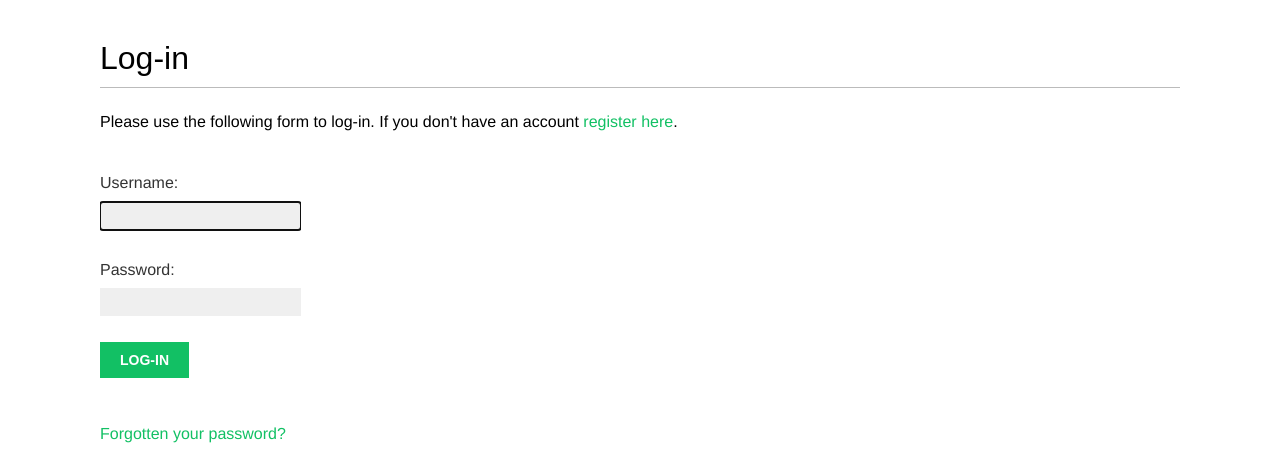
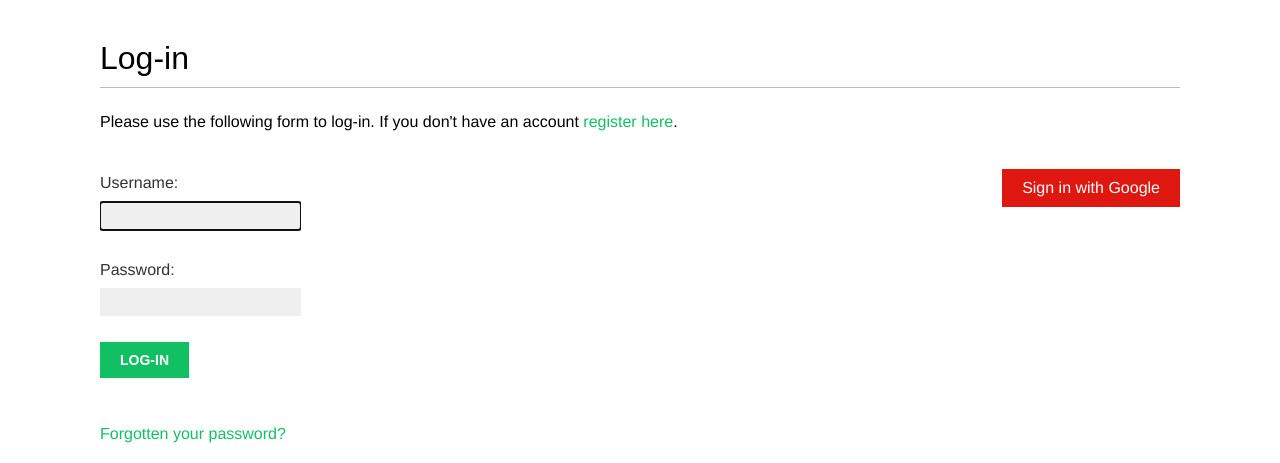
Before and after one commit to NGustafson/django-learning, a Django app: page /account/login/ in a window 1280 px wide. Shown: the part 47-510 px from the top of the page. Run offline with Django 5.2, Linux system fonts and the light colour scheme; some web fonts are replaced.

Commit message:
add login with google

```diff
--- a/bookmarks/account/templates/registration/login.html
+++ b/bookmarks/account/templates/registration/login.html
@@ -26,4 +26,13 @@
             </a>
         </p>
     </div>
+    <div class="social">
+        <ul>
+            <li class="google">
+                <a href="{% url "social:begin" "google-oauth2" %}">
+                    Sign in with Google
+                </a>
+            </li>
+        </ul>
+    </div>
 {% endblock %}
--- a/bookmarks/bookmarks/urls.py
+++ b/bookmarks/bookmarks/urls.py
@@ -6,6 +6,10 @@ from django.urls import include, path
 urlpatterns = [
     path('admin/', admin.site.urls),
     path('account/', include('account.urls')),
+    path(
+        'social-auth/',
+        include('social_django.urls', namespace='social'),
+    )
 ]
 if settings.DEBUG:
     urlpatterns += static(
```
Also changed, not shown: bookmarks/bookmarks/settings.py (+12 -1 lines), requirements.txt (added, +30 -0 lines), 1 other file.
